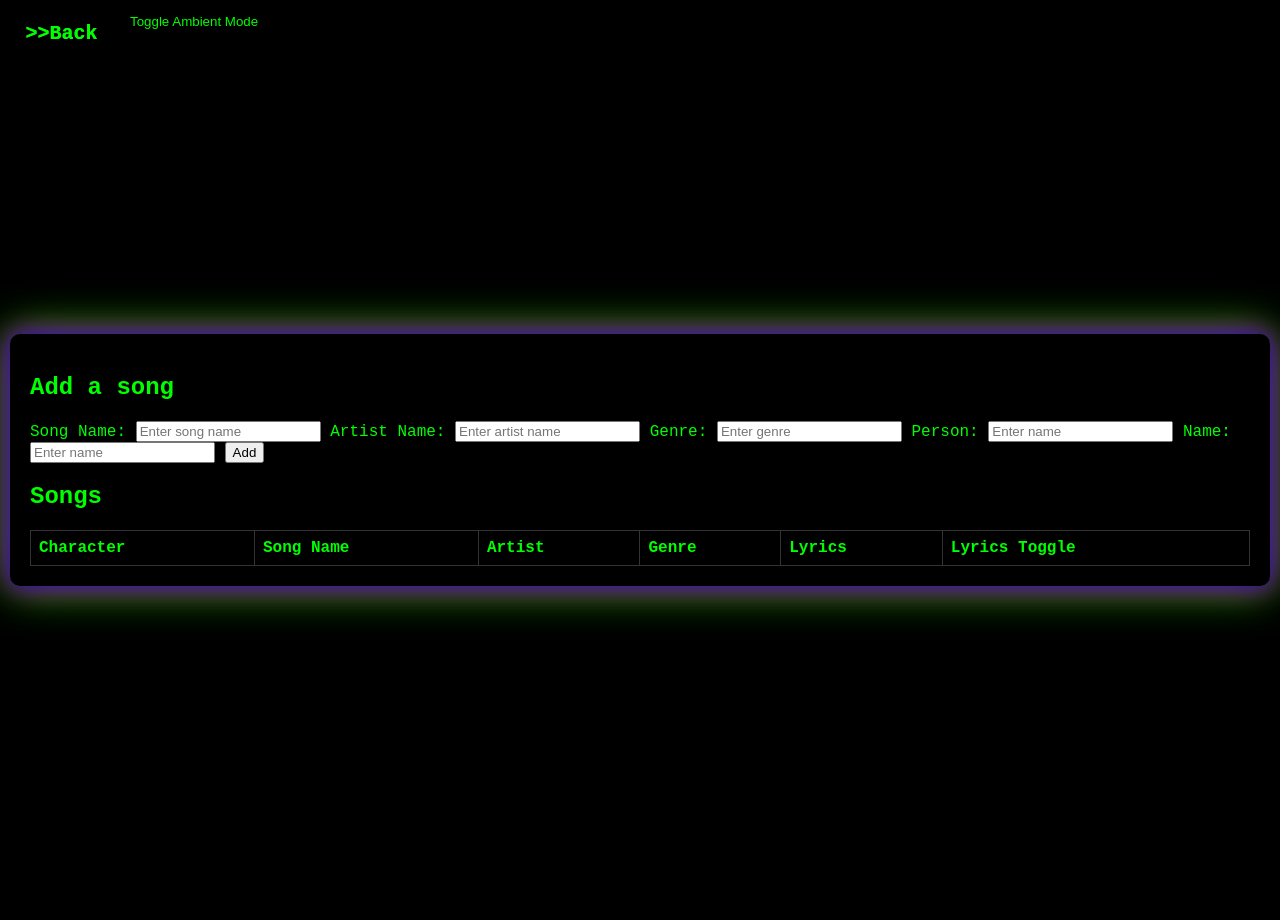
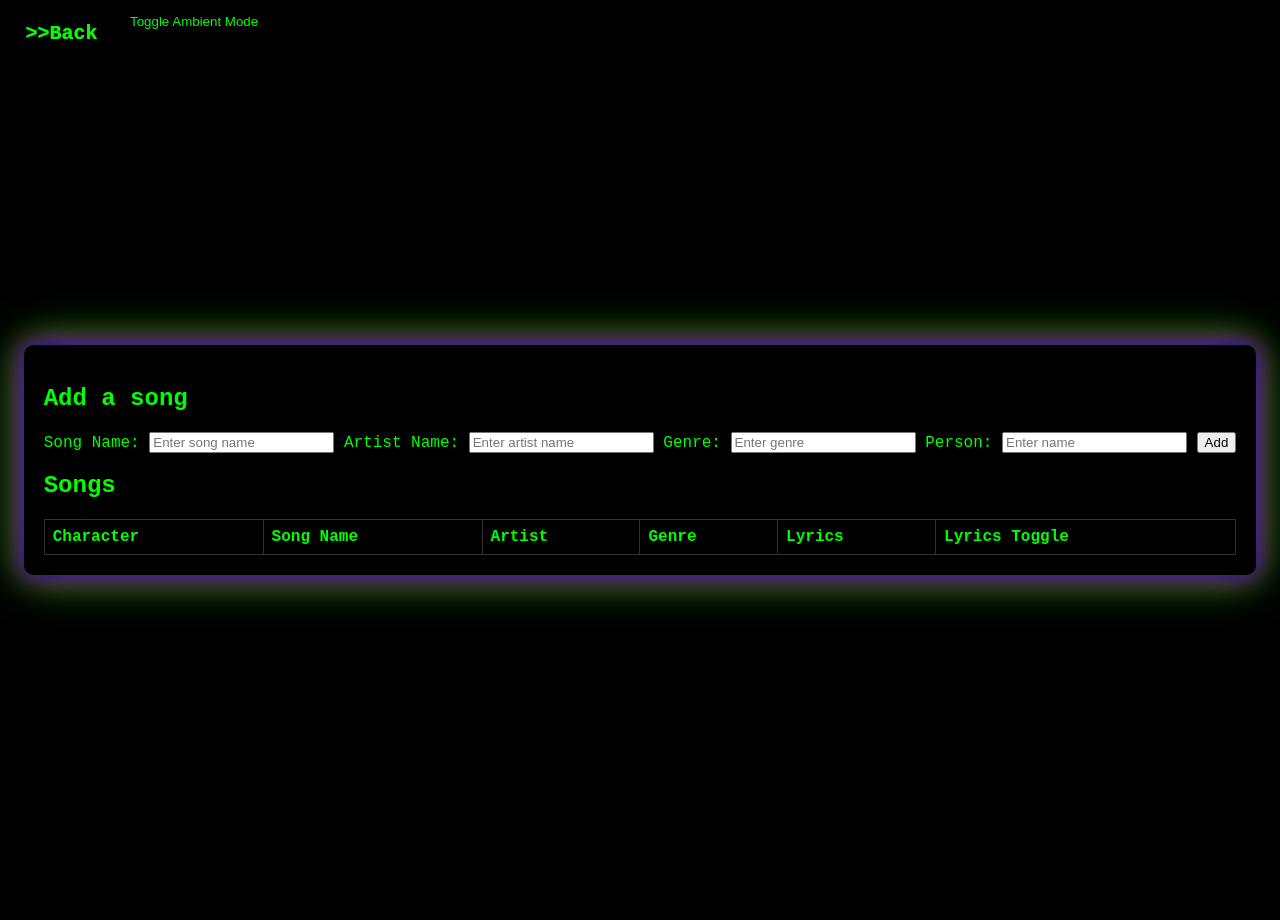
Before and after one commit to APCSP-RAGS/pp-frontend, a Jekyll site: the page built from _posts/2023-10-16-charactersongs.md, in a window 1280 px wide. Built offline with Jekyll 4.4.1, drawn with Linux system fonts in a browser that asks for light colours.

Commit message:
removed repeat

```diff
--- a/_posts/2023-10-16-charactersongs.md
+++ b/_posts/2023-10-16-charactersongs.md
@@ -176,8 +176,7 @@ table th, table td {
 
         <label for="character">Person:</label>
         <input type="text" id="character" placeholder="Enter name">
-        <label for="character">Name:</label>
-        <input type="text" id="character" placeholder="Enter name">
+
 
         <button onclick="addSong()">Add</button>
       </div>
```
